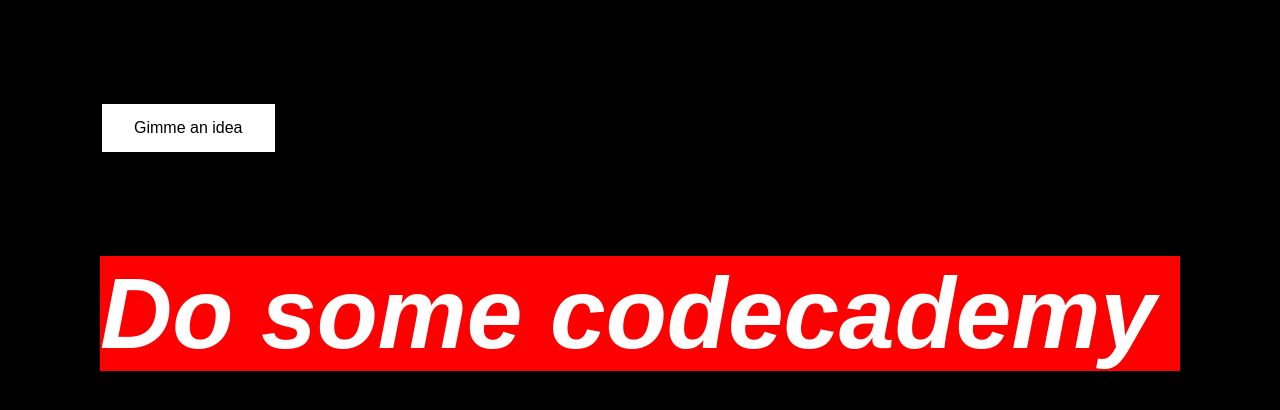
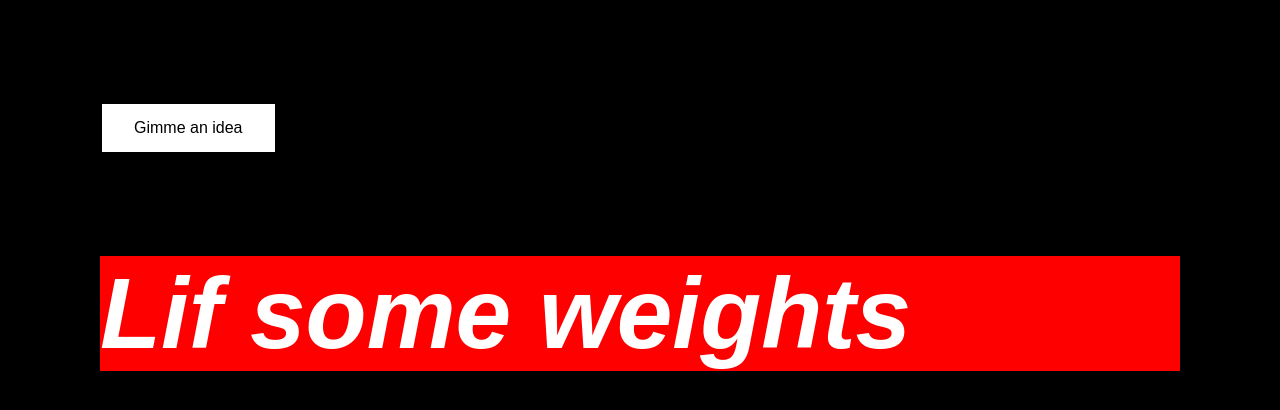
Before and after one commit to KathleenGriffin/DansListOfThingsToDo, a plain HTML site: page index.html in a window 1280 px wide. Both pictures are taken after a click on the button "Gimme an idea". Drawn offline with Linux system fonts and the light colour scheme.

Commit message:
Update index.html
Idea update

```diff
--- a/index.html
+++ b/index.html
@@ -18,14 +18,14 @@
 
 <script>
 var ideas = ["Streeeetch",
-	     "Go for a walk",
+	     "Go for a walk round Oriental Bay",
 	     "Practice German",
 	     "Learn some Maori words",
 	     "Cook something yummy",
-	     "Go to the libray",
+	     "Go to the libray & read a book",
 	     "Read the bible",
-	     "Draw",
-	     "Clean something",
+	     "Draw something you can see",
+	     "Clean your room",
 	     "Do something kind for someone else",
 	     "Love Kat",
 	     "Do a short writing exercise",
@@ -47,11 +47,32 @@
 	     "Play a song on guitar",
 	     "Watch an educational video",
 	     "Learn a new song on guitar",
+	     "Go for a longboard",
+	     "Go for motorbike ride",
+	     "Go for a walk along redrocks",
+	     "Meal prep",
+	     "Go to the library to do focused work",
+	     "Analyse the lyrics of a song",
+	     "Listen to some new music",
+	     "Practice writing with your left hand",
+	     "Do a drawing with your left hand",
+	     "Tidy your workspace",
+	     "Clean the kitchen",
+	     "Vacuum",
+	     "Wipe down your computer",
+	     "Lif some weights",
+	     "Do 50 squats",
+	     "Let someone know you appreciate them",
+	     "Do your washing",
+	     "Tidy the lounge",
+	     "Take the rubbish out",
+	     "Clean the bathroom",
+	     "Moisturise",
 	     ];
 
 
 function generateIdea() {
-	var x = Math.floor((Math.random() * 30));
+	var x = Math.floor((Math.random() * 50));
 	document.getElementById("chosenString").innerHTML = ideas[x];
 }
 </script>
```
